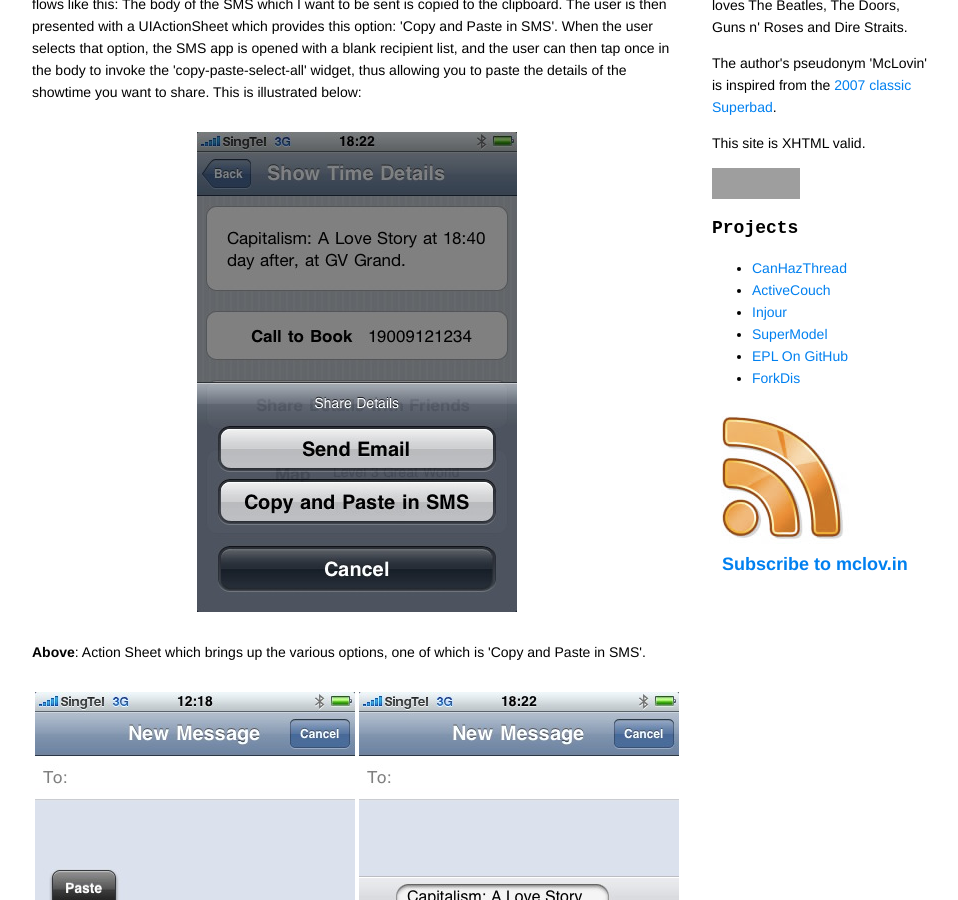
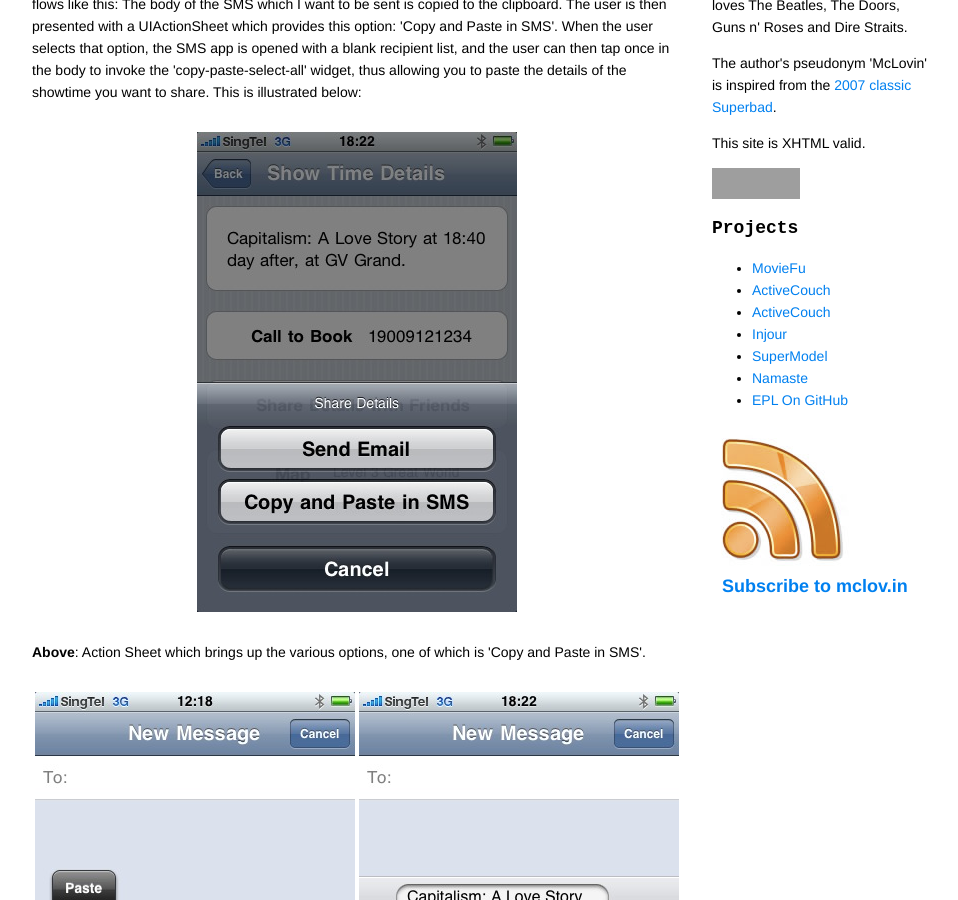
Before and after one commit to arunthampi/arunthampi.github.com, a Jekyll site: the page built from index.html, in a window 1280 px wide and 900 px high, scrolled down 457 px. Shown: the whole window, without its empty margins (158-1116 px from the left). Built offline with Jekyll 4.4.1, drawn with Linux system fonts in a browser that asks for light colours; Markdown is read by kramdown in place of the engine named in the settings; comment, search, counter and statistics services are not loaded; grey boxes are pictures that could not be loaded.

Commit message:
Update links

```diff
--- a/_layouts/default.html
+++ b/_layouts/default.html
@@ -44,12 +44,13 @@
 
     <h3>Projects</h3>
     <ul>
-      <li><a href="http://i.canhazthread.com" target="_blank">CanHazThread</a></li>
+      <li><a href="http://www.moviefuapp.com" target="_blank">MovieFu</a></li>
+      <li><a href="http://www.github.com/arunthampi/icanhazthread" target="_blank">ActiveCouch</a></li>
       <li><a href="http://www.github.com/arunthampi/activecouch" target="_blank">ActiveCouch</a></li>
       <li><a href="http://www.github.com/arunthampi/injour" target="_blank">Injour</a></li>
-      <li><a href="http://www.github.com/arunthampi/injour" target="_blank">SuperModel</a></li>
+      <li><a href="http://www.github.com/arunthampi/supermodel" target="_blank">SuperModel</a></li>
+      <li><a href="http://www.github.com/arunthampi/Namaste" target="_blank">Namaste</a></li>
       <li><a href="http://epl.github.com" target="_blank">EPL On GitHub</a></li>
-      <li><a href="http://www.forkdis.com" target="_blank">ForkDis</a></li>
     </ul>
     <p id="rss_subscribe">
       <a href="http://feeds.feedburner.com/mclovin">Subscribe to mclov.in</a>
```
